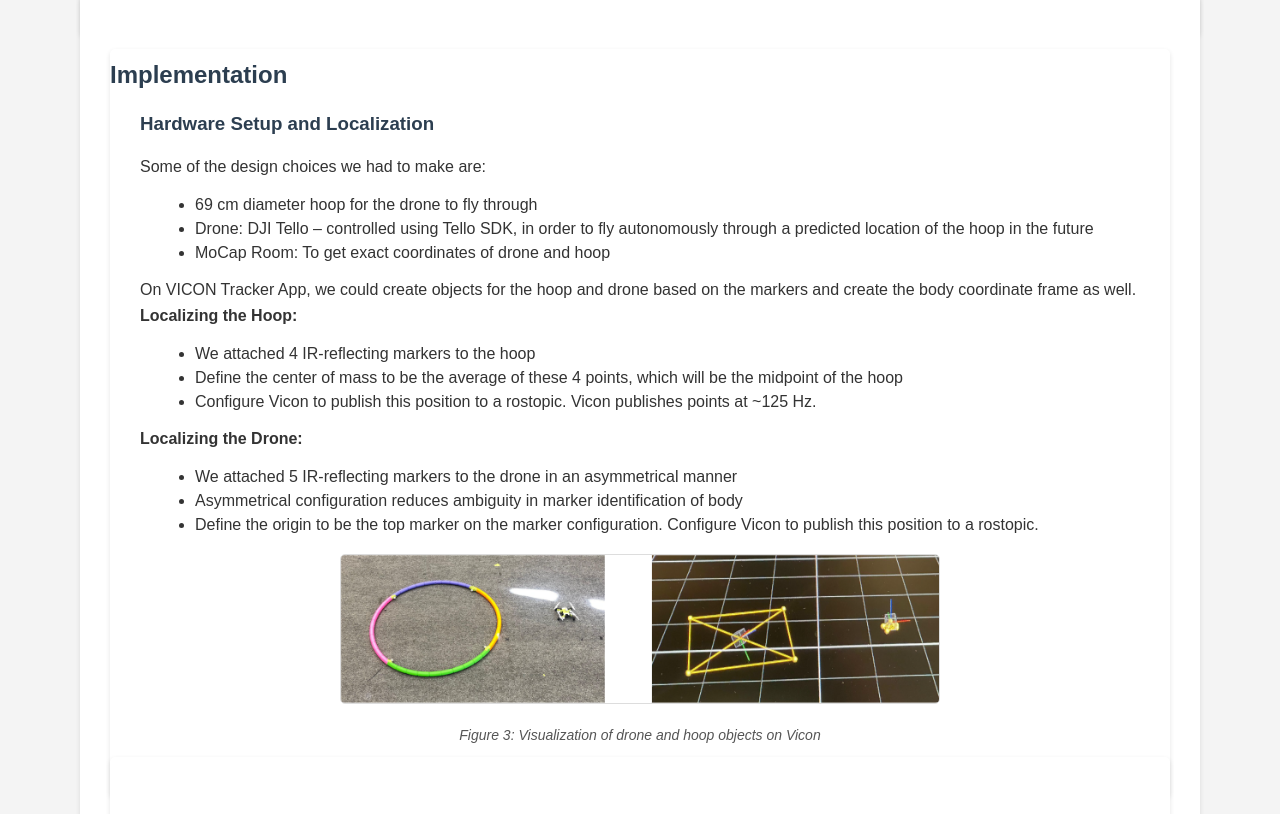
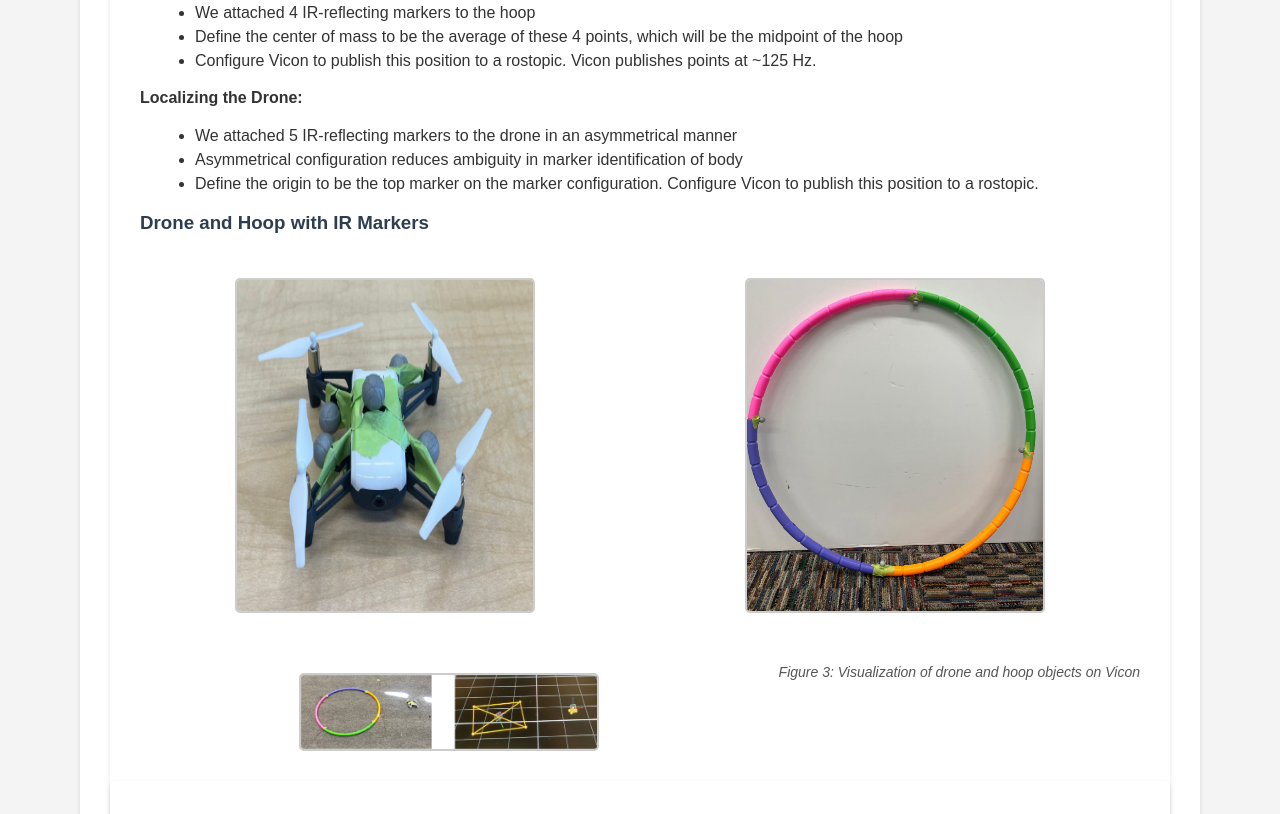
Before and after one commit to hooppassingdrone/hoop-passing-drone, a plain HTML site: page index.html in a window 1280 px wide. Shown: the part 1956-2770 px from the top of the page. Drawn offline with nearby package versions, Linux system fonts and the light colour scheme; some packages are replaced by stand-ins of ours; a script that the page names is missing.

Commit message:
added more imgs

```diff
--- a/index.html
+++ b/index.html
@@ -100,6 +100,36 @@
                     <li>Asymmetrical configuration reduces ambiguity in marker identification of body</li>
                     <li>Define the origin to be the top marker on the marker configuration. Configure Vicon to publish this position to a rostopic.</li>
                 </ul>
+                <head>
+                    <meta charset="UTF-8">
+                    <meta name="viewport" content="width=device-width, initial-scale=1.0">
+                    <title>Side by Side Images</title>
+                    <style>
+                        /* Flexbox to display images side by side */
+                        .image-container {
+                            display: flex;
+                            justify-content: center; /* Center the images */
+                            gap: 20px; /* Space between the images */
+                            margin: 20px 0;
+                        }
+
+                        .image-container img {
+                            width: 300px; /* Adjust width as needed */
+                            height: auto; /* Maintain aspect ratio */
+                            border: 2px solid #ccc; /* Optional border */
+                        }
+                    </style>
+                </head>
+                <body>
+
+                    <h1>Drone and Hoop with IR Markers</h1>
+
+                    <div class="image-container">
+                        <img src="assets/images/drone.png" alt="Drone">
+                        <img src="assets/images/hoop.png" alt="Hoop">
+                    </div>
+
+                </body>
 
                 <div class="image-container">
                     <img src="assets/images/vicon.png" alt="Vicon Tracker App">
```
Also changed, not shown: assets/images/drone.png (added), assets/images/hoop.png (added).
